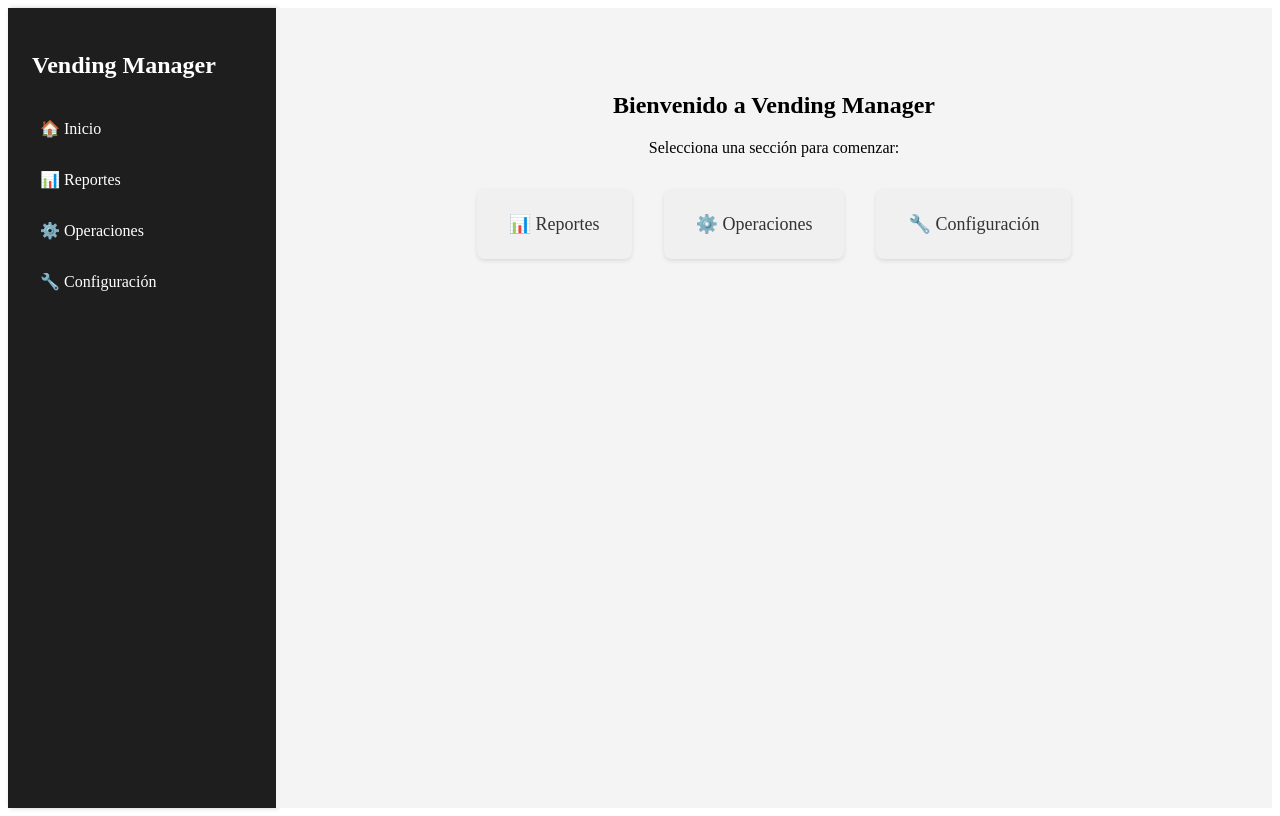
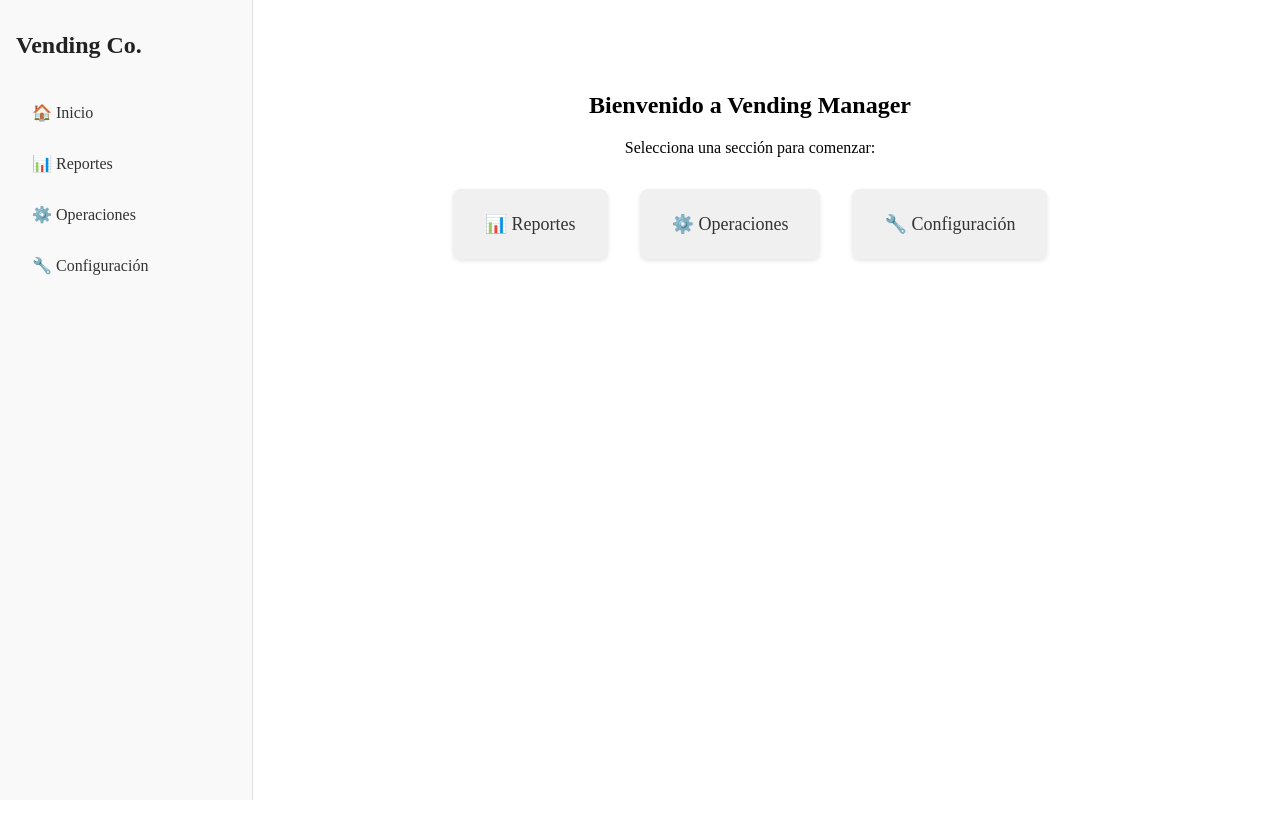
Before and after one commit to CarlosServin18/vending-manager, an Angular app: page / in a window 1280 px wide. Built offline with nearby package versions, Linux system fonts and the light colour scheme.

Commit message:
Mejora de barra de navegación

```diff
--- a/src/app/app.html
+++ b/src/app/app.html
@@ -1,14 +1,14 @@
 <div class="layout">
-  <!-- Barra lateral -->
-  <nav class="sidebar" *ngIf="!isAuthRoute">
-    <h2>Vending Manager</h2>
-    <ul>
-      <li><a routerLink="/" routerLinkActive="active">🏠 Inicio</a></li>
-      <li><a routerLink="/reportes" routerLinkActive="active">📊 Reportes</a></li>
-      <li><a routerLink="/operaciones" routerLinkActive="active">⚙️ Operaciones</a></li>
-      <li><a routerLink="/configuracion" routerLinkActive="active">🔧 Configuración</a></li>
-    </ul>
-  </nav>
+  <!-- Barra lateral (solo si no es ruta auth) -->
+  <aside class="sidebar" *ngIf="!isAuthRoute">
+    <div class="brand">Vending Co.</div>
+    <nav class="menu">
+      <a routerLink="/" routerLinkActive="active">🏠 Inicio</a>
+      <a routerLink="/reportes" routerLinkActive="active">📊 Reportes</a>
+      <a routerLink="/operaciones" routerLinkActive="active">⚙️ Operaciones</a>
+      <a routerLink="/configuracion" routerLinkActive="active">🔧 Configuración</a>
+    </nav>
+  </aside>
 
   <!-- Contenido dinámico -->
   <main class="content">
--- a/src/app/app.scss
+++ b/src/app/app.scss
@@ -1,50 +1,45 @@
 .layout {
   display: flex;
-  height: 100vh;
+  min-height: 100vh;
 }
 
 .sidebar {
   width: 220px;
-  background-color: #1e1e1e;
-  color: white;
-  padding: 1.5rem;
-  box-shadow: 2px 0 5px rgba(0, 0, 0, 0.2);
+  background-color: #f9f9f9;
+  border-right: 1px solid #e0e0e0;
+  padding: 2rem 1rem;
+  position: fixed;
+  top: 0;
+  bottom: 0;
+  left: 0;
+}
 
-  h2 {
-    margin-bottom: 2rem;
-    font-size: 1.5rem;
-  }
+.brand {
+  font-size: 1.5rem;
+  font-weight: bold;
+  margin-bottom: 2rem;
+  color: #222;
+}
 
-  ul {
-    list-style: none;
-    padding: 0;
+.menu a {
+  display: block;
+  padding: 0.75rem 1rem;
+  margin-bottom: 0.5rem;
+  text-decoration: none;
+  color: #333;
+  border-radius: 5px;
+  transition: background-color 0.2s;
+}
 
-    li {
-      margin-bottom: 1rem;
-
-      a {
-        color: white;
-        text-decoration: none;
-        font-weight: 500;
-        display: block;
-        padding: 0.5rem;
-        border-radius: 6px;
-
-        &:hover {
-          background-color: #333;
-        }
-
-        &.active {
-          background-color: #555;
-        }
-      }
-    }
-  }
+.menu a.active,
+.menu a:hover {
+  background-color: #e0e0e0;
+  font-weight: 500;
 }
 
 .content {
-  flex-grow: 1;
+  flex: 1;
+  margin-left: 220px;
   padding: 2rem;
-  background-color: #f4f4f4;
-  overflow-y: auto;
+  background-color: #fff;
 }
```
